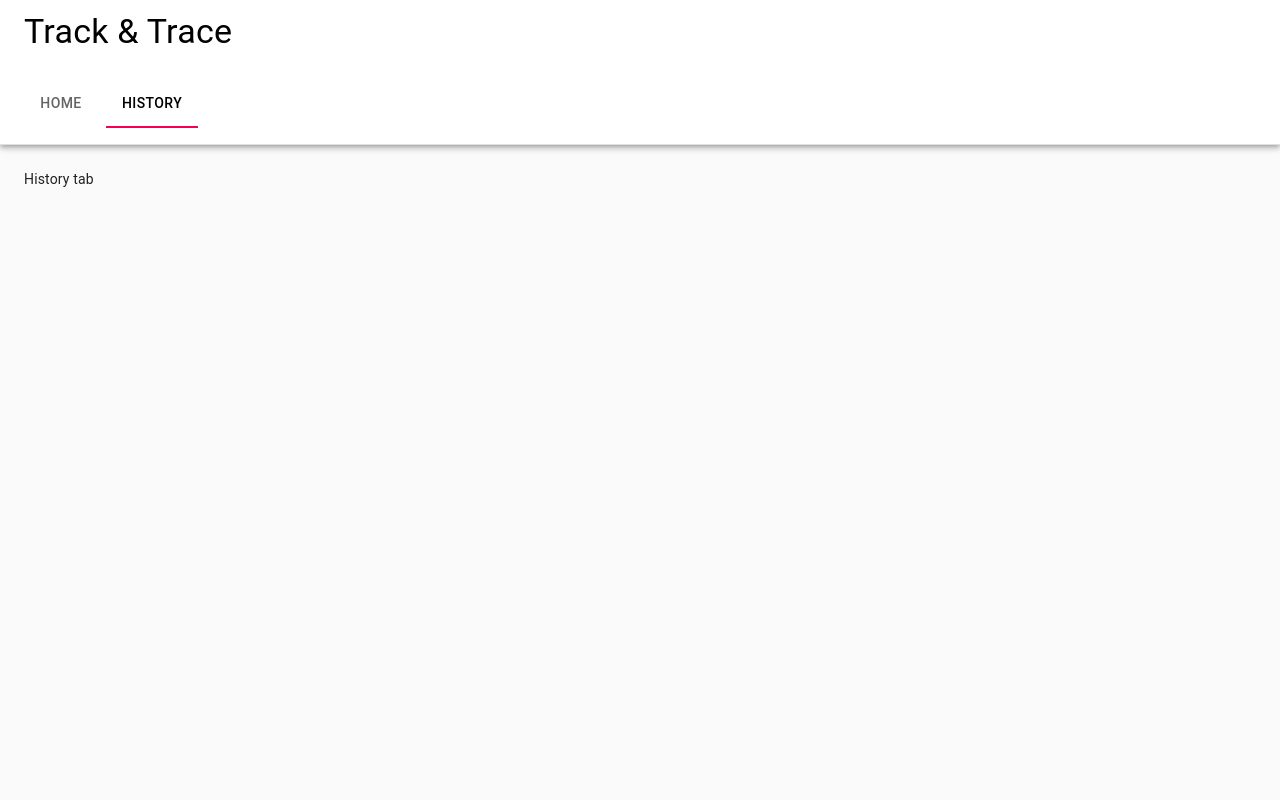
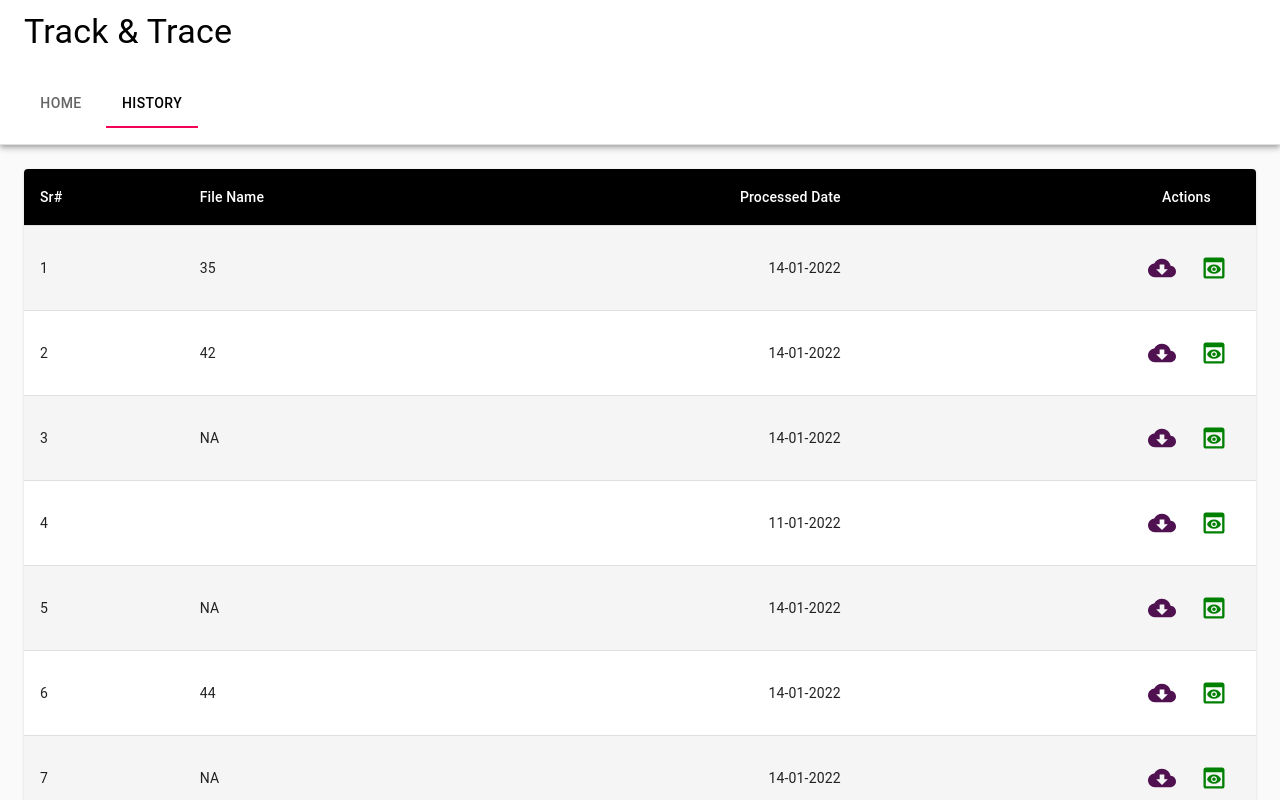
Before and after one commit to Muhammad-Naeem677/ip-tracking-validation, a React (Create React App) app: page / in a window 1280 px wide. Both pictures are taken after a click on the tab "HISTORY". Shown: the top 800 px of the page. Built offline with nearby package versions, Linux system fonts and the light colour scheme.

Commit message:
added history tab

```diff
--- /dev/null
+++ b/src/components/HistoryDataTable.jsx
@@ -0,0 +1,67 @@
+import { styled } from '@mui/material/styles';
+import Table from '@mui/material/Table';
+import TableBody from '@mui/material/TableBody';
+import TableCell, { tableCellClasses } from '@mui/material/TableCell';
+import TableContainer from '@mui/material/TableContainer';
+import TableHead from '@mui/material/TableHead';
+import TableRow from '@mui/material/TableRow';
+import Paper from '@mui/material/Paper';
+import Stack from '@mui/material/Stack';
+import IconButton from '@mui/material/IconButton';
+import PreviewIcon from '@mui/icons-material/Preview';
+import CloudDownloadSharpIcon from '@mui/icons-material/CloudDownloadSharp';
+
+const StyledTableCell = styled(TableCell)(({ theme }) => ({
+    [`&.${tableCellClasses.head}`]: {
+      backgroundColor: theme.palette.common.black,
+      color: theme.palette.common.white,
+    },
+    [`&.${tableCellClasses.body}`]: {
+      fontSize: 14,
+    },
+}));
+
+const StyledTableRow = styled(TableRow)(({ theme }) => ({
+    '&:nth-of-type(odd)': {
+      backgroundColor: theme.palette.action.hover,
+    },
+}));
+const HistoryDataTable = ({rows}) => {
+    return (
+        <TableContainer component={Paper}>
+            <Table sx={{ minWidth: 700 }} aria-label="customized table">
+                <TableHead>
+                    <TableRow>
+                        <StyledTableCell>Sr#</StyledTableCell>
+                        <StyledTableCell>File Name</StyledTableCell>
+                        <StyledTableCell align='right'>Processed Date</StyledTableCell>
+                        <StyledTableCell align='right'>Actions&nbsp;&nbsp;&nbsp;&nbsp;&nbsp;&nbsp;&nbsp;&nbsp;</StyledTableCell>
+                    </TableRow>
+                </TableHead>
+                <TableBody>
+                    {rows.map((row, index) => (
+                    <StyledTableRow key={row.name}>
+                        <StyledTableCell component="th" scope="row">{index+1}</StyledTableCell>
+                        <StyledTableCell>{row.customer_pin_code}</StyledTableCell>
+                        <StyledTableCell align='right'>{row.booking_date}</StyledTableCell>
+                        <StyledTableCell>
+                            <Stack direction='row'
+                             justifyContent="flex-end"
+                             alignItems="flex-end">
+                                <IconButton aria-label="delete" size="large">
+                                    <CloudDownloadSharpIcon sx={{color:"colors.primary"}} fontSize="inherit" />
+                                </IconButton>
+                                <IconButton aria-label="PreviewIcon" size="large">
+                                    <PreviewIcon sx={{color:"green"}} fontSize="inherit" />
+                                </IconButton>
+                            </Stack>
+                        </StyledTableCell>
+                    </StyledTableRow>
+                    ))}
+                </TableBody>
+              </Table>
+        </TableContainer>
+    );
+};
+
+export default HistoryDataTable;
--- a/src/components/HomeDataTable.jsx
+++ b/src/components/HomeDataTable.jsx
@@ -53,11 +53,11 @@ const HomeDataTable = ({rows}) => {
                 <TableBody>
                     {rows.map((row) => (
                     <StyledTableRow key={row.name}>
-                        <StyledTableCell component="th" scope="row">{row.tID}</StyledTableCell>
-                        <StyledTableCell align="right">{row.bookingDate}</StyledTableCell>
-                        <StyledTableCell align="right">{row.pinCode}</StyledTableCell>
+                        <StyledTableCell component="th" scope="row">{row.tracking_id}</StyledTableCell>
+                        <StyledTableCell align="right">{row.booking_date}</StyledTableCell>
+                        <StyledTableCell align="right">{row.customer_pin_code}</StyledTableCell>
                         <StyledTableCell align="right">{row.amount}</StyledTableCell>
-                        <StyledTableCell align="right">{row.validate}</StyledTableCell>
+                        <StyledTableCell align="right">{row.book_status}</StyledTableCell>
                     </StyledTableRow>
                     ))}
                 </TableBody>
--- a/src/screens/Home.jsx
+++ b/src/screens/Home.jsx
@@ -15,6 +15,7 @@ import {
 } from "@material-ui/core";
 import Dropzone from 'react-dropzone';
 import { DropDownSection, FileDiv } from '../styles/Home';
+import HistoryDataTable from '../components/HistoryDataTable';
 
 
 
@@ -46,15 +47,15 @@ const useStyles = makeStyles((theme) => ({
 
 
 const rows = [
-    { id: 1, tID: 'R12553kcd', bookingDate: '14-01-2022', pinCode: '35', amount: '2309', validate: 'Booked' },
-    { id: 2, tID: 'KPL25sMQt', bookingDate: '14-01-2022', pinCode: '42', amount: '2309', validate: 'Booked' },
-    { id: 3, tID: 'R12553kcd', bookingDate: '14-01-2022', pinCode: 'NA', amount: 'NA', validate: 'Not Booked' },
-    { id: 5, tID: 'R12553kcd', bookingDate: '11-01-2022', pinCode: null, amount: '2309', validate: 'Booked' },
-    { id: 4, tID: '234u54446', bookingDate: '14-01-2022', pinCode: 'NA', amount: 'NA', validate: 'Not Booked' },
-    { id: 7, tID: '66fh467hp', bookingDate: '14-01-2022', pinCode: '44', amount: '2309', validate: 'Booked' },
-    { id: 6, tID: 'R12553kcd', bookingDate: '14-01-2022', pinCode: 'NA', amount: 'NA', validate: 'Not Booked' },
-    { id: 9, tID: '72fftyRDs', bookingDate: '14-01-2022', pinCode: '65', amount: '2309', validate: 'Booked' },
-    { id: 8, tID: 'R12553kcd', bookingDate: '14-01-2022', pinCode: 'NA', amount: 'NA', validate: 'Not Booked' },
+    { id: 1, tracking_id: 'R12553kcd', booking_date: '14-01-2022', customer_pin_code: '35', amount: '2309', book_status: 'Booked' },
+    { id: 2, tracking_id: 'KPL25sMQt', booking_date: '14-01-2022', customer_pin_code: '42', amount: '2309', book_status: 'Booked' },
+    { id: 3, tracking_id: 'R12553kcd', booking_date: '14-01-2022', customer_pin_code: 'NA', amount: 'NA', book_status: 'Not Booked' },
+    { id: 5, tracking_id: 'R12553kcd', booking_date: '11-01-2022', customer_pin_code: null, amount: '2309', book_status: 'Booked' },
+    { id: 4, tracking_id: '234u54446', booking_date: '14-01-2022', customer_pin_code: 'NA', amount: 'NA', book_status: 'Not Booked' },
+    { id: 7, tracking_id: '66fh467hp', booking_date: '14-01-2022', customer_pin_code: '44', amount: '2309', book_status: 'Booked' },
+    { id: 6, tracking_id: 'R12553kcd', booking_date: '14-01-2022', customer_pin_code: 'NA', amount: 'NA', book_status: 'Not Booked' },
+    { id: 9, tracking_id: '72fftyRDs', booking_date: '14-01-2022', customer_pin_code: '65', amount: '2309', book_status: 'Booked' },
+    { id: 8, tracking_id: 'R12553kcd', booking_date: '14-01-2022', customer_pin_code: 'NA', amount: 'NA', book_status: 'Not Booked' },
 ];
 
 const Home = () => {
@@ -110,7 +111,7 @@ const Home = () => {
                         <HomeDataTable rows={rows} />
                     </Stack>
                     </TabPanel>
-                <TabPanel value="2">History tab</TabPanel>
+                <TabPanel value="2"><HistoryDataTable rows={rows} /></TabPanel>
             </TabContext>
         </div>
     );
```
